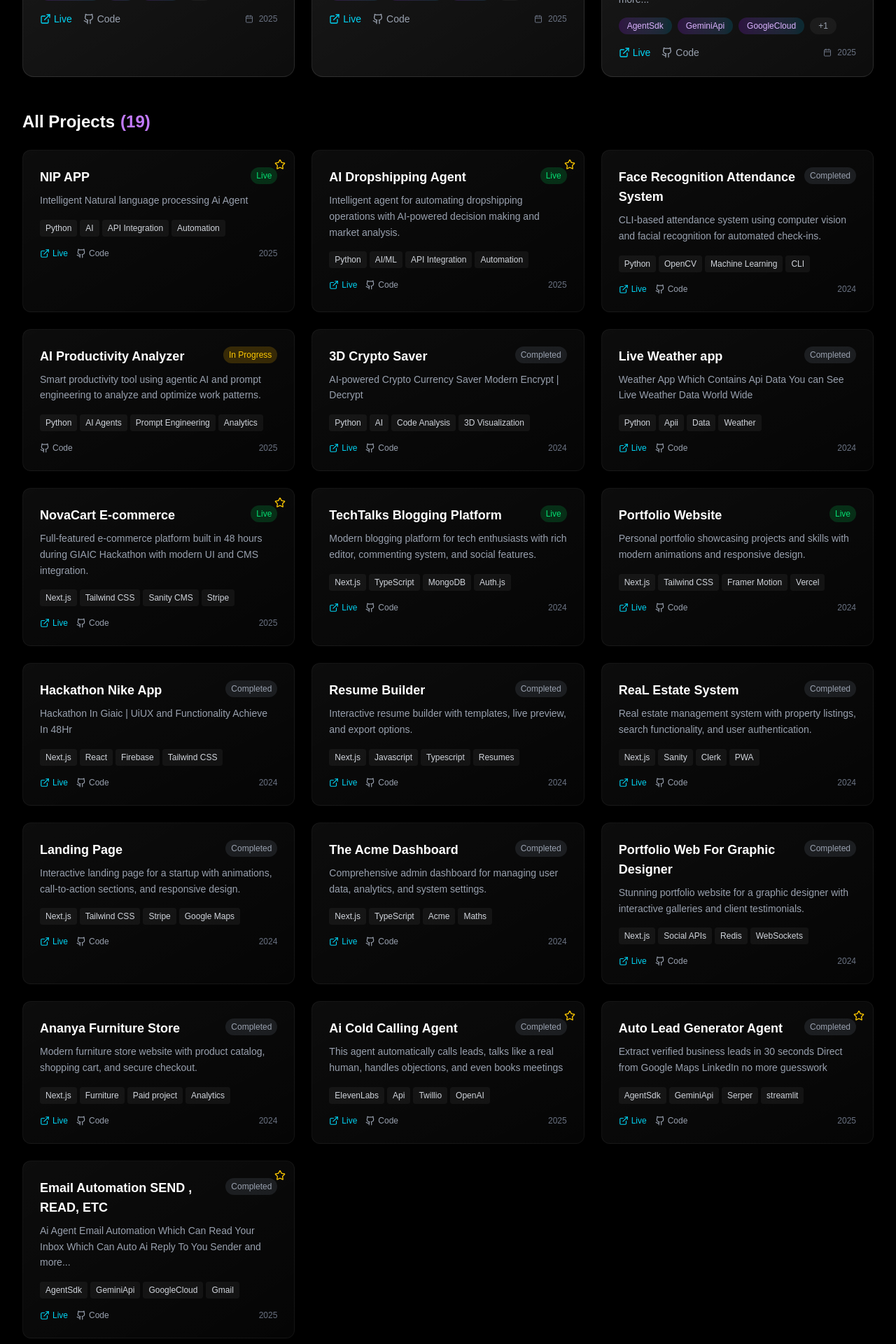
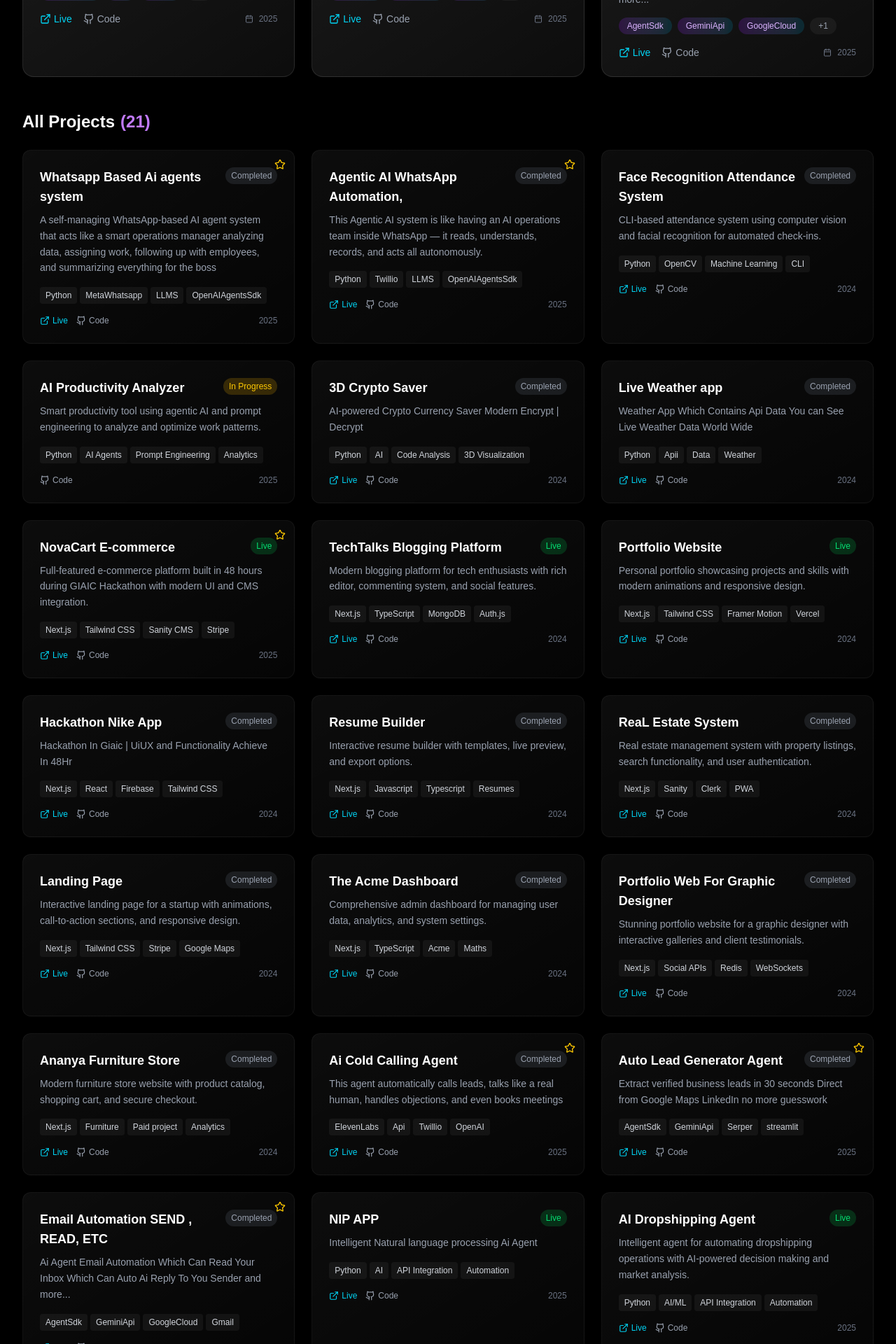
Before and after one commit to asharibshahid/my_Portfolio, a Next.js app: page /projects in a window 1280 px wide. Shown: the part 880-2800 px from the top of the page at 70% size. Built offline with nearby package versions, Linux system fonts and the light colour scheme.

Commit message:
Update page.tsx

```diff
--- a/app/projects/page.tsx
+++ b/app/projects/page.tsx
@@ -12,29 +12,29 @@ const Page = () => {
 
   const projects = [
     // AI/Python Projects
-    {
+     {
       id: 0,
-      title: "NlP APP",
-      description: "Intelligent  Natural language processing Ai Agent ",
-      tech: ["Python", "AI", "API Integration", "Automation"],
+      title: "Whatsapp Based Ai agents system ",
+      description: "A self-managing WhatsApp-based AI agent system that acts like a smart operations manager analyzing data, assigning work, following up with employees, and summarizing everything for the boss",
+      tech: ["Python", "MetaWhatsapp", "LLMS", "OpenAIAgentsSdk"],
       category: "ai",
-      link: "https://www.linkedin.com/posts/asharib-shahid-_python-nextjs-fastapi-activity-7331616520789274626-lK3m?utm_source=social_share_send&utm_medium=member_desktop_web&rcm=ACoAAEuvhZ4BQcxul22iK__NsDK9PZ0ksh_ddUI",
-      github: "https://github.com/asharibshahid/AI_NLP-App_Python",
+      link: "https://chatgpt.com/share/68e55e70-9950-8008-b945-04215293810e",
+      github: "https://github.com/asharibshahid/Internal-communication-whatsapp",
       featured: true,
       year: "2025",
-      status: "Live"
+      status: "Completed"
     },
-    {
+     {
       id: 1,
-      title: "AI Dropshipping Agent",
-      description: "Intelligent agent for automating dropshipping operations with AI-powered decision making and market analysis.",
-      tech: ["Python", "AI/ML", "API Integration", "Automation"],
+      title: "Agentic AI WhatsApp Automation, ",
+      description: "This Agentic AI system is like having an AI operations team inside WhatsApp — it reads, understands, records, and acts  all autonomously.",
+      tech: ["Python", "Twillio", "LLMS", "OpenAIAgentsSdk"],
       category: "ai",
-      link: "https://shorturl.at/wWms5",
-      github: "https://github.com/asharibshahid/Droppshiping_Ai_Agent",
+      link: "https://chatgpt.com/share/68e55de2-a2d8-8008-9741-14db4b9d97c7",
+      github: "https://github.com/asharibshahid/Whatsapp-automation-Agentic",
       featured: true,
       year: "2025",
-      status: "Live"
+      status: "Completed"
     },
     {
       id: 2,
@@ -241,6 +241,31 @@ const Page = () => {
       year: "2025",
       status: "Completed"
     },
+    {
+      id: 19,
+      title: "NlP APP",
+      description: "Intelligent  Natural language processing Ai Agent ",
+      tech: ["Python", "AI", "API Integration", "Automation"],
+      category: "ai",
+      link: "https://www.linkedin.com/posts/asharib-shahid-_python-nextjs-fastapi-activity-7331616520789274626-lK3m?utm_source=social_share_send&utm_medium=member_desktop_web&rcm=ACoAAEuvhZ4BQcxul22iK__NsDK9PZ0ksh_ddUI",
+      github: "https://github.com/asharibshahid/AI_NLP-App_Python",
+      featured: false,
+      year: "2025",
+      status: "Live"
+    },
+    {
+      id: 20,
+      title: "AI Dropshipping Agent",
+      description: "Intelligent agent for automating dropshipping operations with AI-powered decision making and market analysis.",
+      tech: ["Python", "AI/ML", "API Integration", "Automation"],
+      category: "ai",
+      link: "https://shorturl.at/wWms5",
+      github: "https://github.com/asharibshahid/Droppshiping_Ai_Agent",
+      featured: false,
+      year: "2025",
+      status: "Live"
+    },
+
 
   ];
 
```
